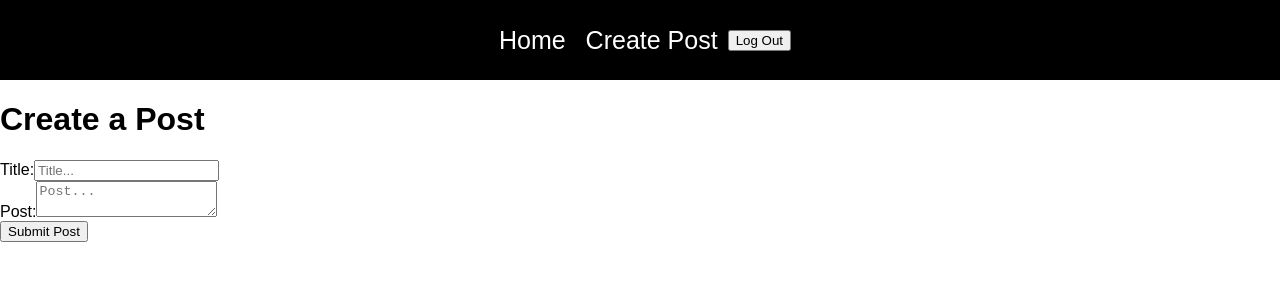
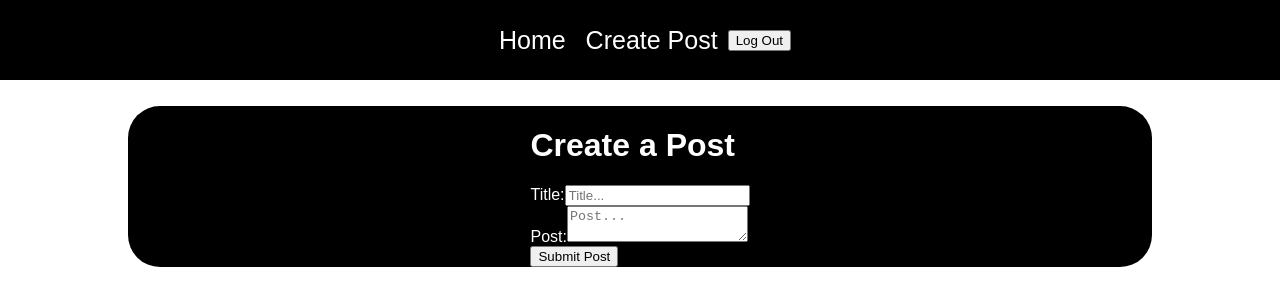
Before and after one commit to vell39mq/react-blog, a React (Create React App) app: page /createpost in a window 1280 px wide. Shown: the top 306 px of the page. Built offline with nearby package versions, Linux system fonts and the light colour scheme; no server answers; sample sign-in values are in the browser's storage.

Commit message:
cssを設定した

```diff
--- a/src/App.css
+++ b/src/App.css
@@ -25,3 +25,52 @@ a {
   margin: 10px;
   font-size: 25px;
 }
+
+.post{
+  text-align: center;
+  background-color: beige;
+  display: flex;
+  flex-direction: column;
+  align-items: center;
+  margin-right: 10%;
+  margin-left: 10%;
+  margin-top: 2%;
+  border-radius: 2em;
+  box-shadow: 10px 10px bisque;
+}
+
+.postHeader{
+  display: flex;
+  align-items: center;
+}
+
+.title{
+  padding-right: 2em;
+}
+
+.loginPage{
+  display: flex;
+  align-items: center;
+  justify-content: center;
+  flex-direction: column;
+}
+.login-with-google-btn{
+  cursor: pointer;
+  border:none;
+  margin:10px,20px;
+  background-color: antiquewhite;
+}
+
+.createPostPage{
+  display: flex;
+  align-items: center;
+  justify-content: center;
+  flex-direction: column;
+  border-radius: 2em;
+  margin-right: 10%;
+  margin-left: 10%;
+  margin-top: 2%;
+  height:auto;
+  background-color: black;
+  color: white;;
+}
--- a/src/pages/CreatePost.js
+++ b/src/pages/CreatePost.js
@@ -1,4 +1,4 @@
-import { addDoc, collection } from "firebase/firestore";
+import { addDoc, collection, serverTimestamp } from "firebase/firestore";
 import React, { useEffect, useState } from "react";
 import { auth, db } from "../firebase-config";
 import {useNavigate} from 'react-router-dom'
@@ -12,6 +12,7 @@ const CreatePost = ({isAuth}) => {
     await addDoc(postCollectionRef, {
       title,
       postText,
+      timestamp: serverTimestamp(),
       author: {
         name: auth.currentUser.displayName,
         id: auth.currentUser.uid
--- a/src/pages/Home.js
+++ b/src/pages/Home.js
@@ -4,12 +4,13 @@ import { auth, db } from "../firebase-config";
 
 const Home = ({isAuth}) => {
   const [postLists, setPostLists] = useState([]);
-  const [isEffect,setIsEffect] = useState(false)
+  const [isEffect,setIsEffect] = useState(true)
   const postCollectionRef = collection(db, "posts");
 
   useEffect(()=>{
-    setIsEffect(true)
+    setIsEffect(false)
   },[])
+
   useEffect(() => {
     const getPosts = async () => {
       const data = await getDocs(postCollectionRef);
@@ -27,9 +28,9 @@ const Home = ({isAuth}) => {
 
   return (
     <div className="homePage">
-      {postLists.map((post) => {
+      {postLists.map((post,index) => {
         return (
-          <div className="post">
+          <div key={index} className="post">
             <div className="postHeader">
               <div className="title">
                 <h1>{post.title}</h1>
```
